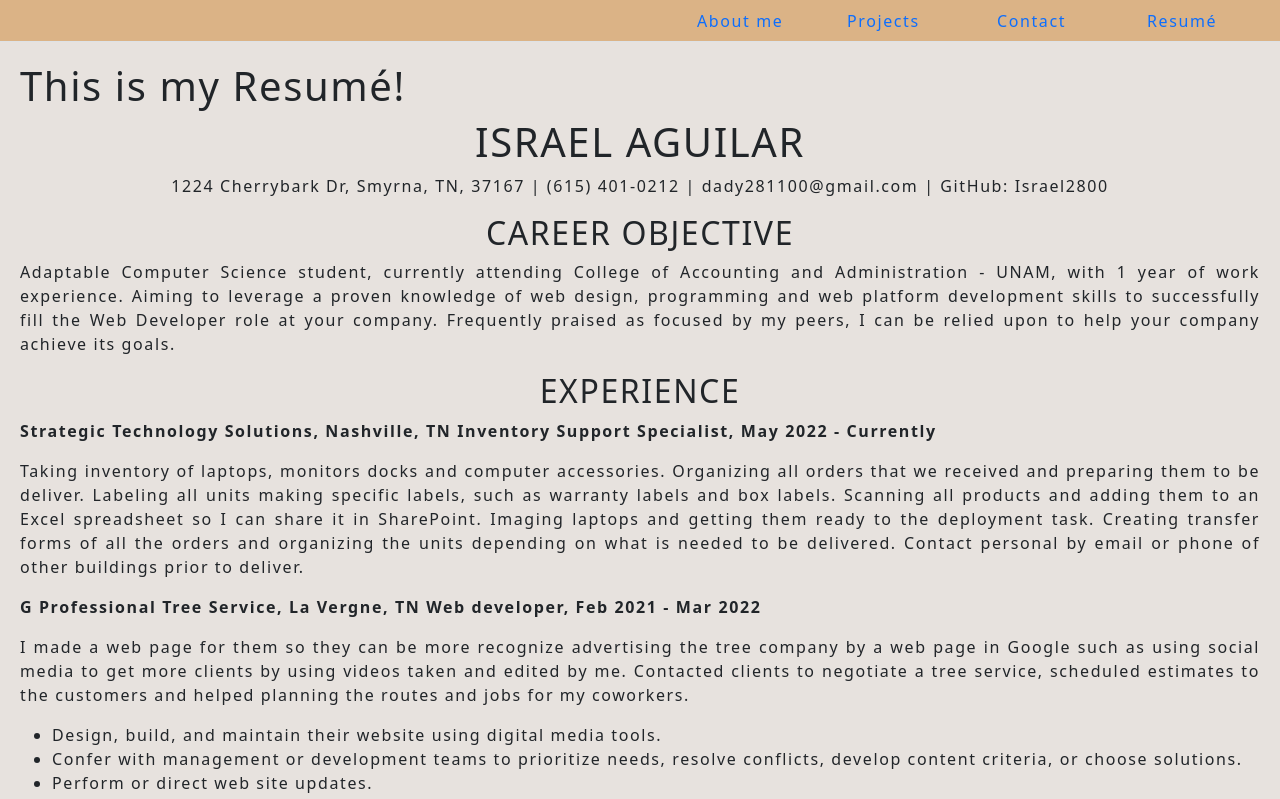
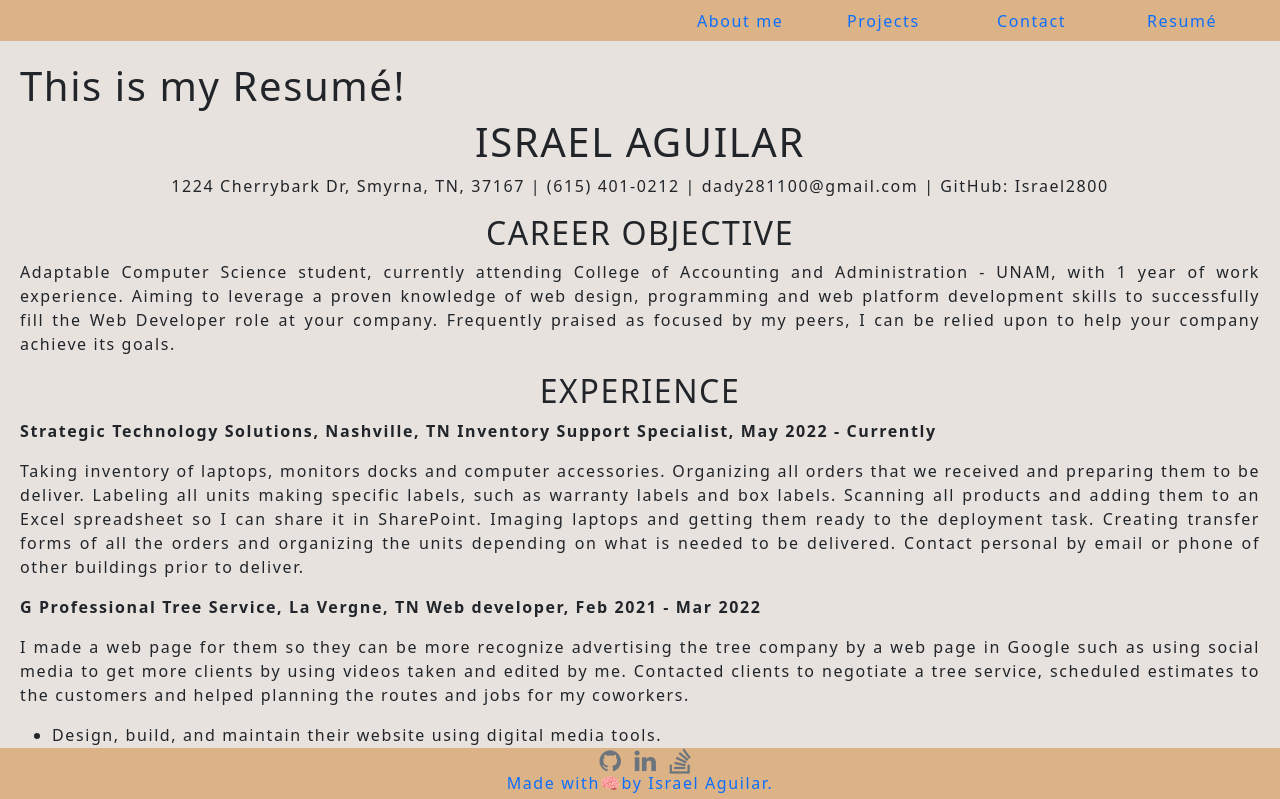
Before and after one commit to Israel2800/my-portfolio, a React (Create React App) app: page / in a window 1280 px wide. Shown: the top 799 px of the page. Built offline with nearby package versions, Linux system fonts and the light colour scheme.

Commit message:
Resume and social media links added

```diff
--- a/package.json
+++ b/package.json
@@ -10,6 +10,7 @@
     "bootstrap": "^5.2.0",
     "react": "^17.0.2",
     "react-dom": "^17.0.2",
+    "react-router-dom": "^6.2.1",
     "react-scripts": "4.0.3",
     "web-vitals": "^1.1.1"
   },
--- a/public/index.html
+++ b/public/index.html
@@ -3,6 +3,7 @@
   <head>
     <meta charset="utf-8" />
     <link rel="icon" href="%PUBLIC_URL%/favicon.ico" />
+    <link rel="stylesheet" href="https://maxcdn.bootstrapcdn.com/font-awesome/4.4.0/css/font-awesome.min.css">
     <meta name="viewport" content="width=device-width, initial-scale=1" />
     <meta name="theme-color" content="#000000" />
     <meta
--- a/src/components/PortfolioContainer.js
+++ b/src/components/PortfolioContainer.js
@@ -4,6 +4,9 @@ import Resume from './pages/Resume';
 import About from './pages/About';
 import Blog from './pages/Projects';
 import Contact from './pages/Contact';
+import Footer from './pages/Footer';
+import { BrowserRouter as Router} from 'react-router-dom';
+
 
 export default function PortfolioContainer() {
   const [currentPage, setCurrentPage] = useState('Home');
@@ -25,11 +28,16 @@ export default function PortfolioContainer() {
   const handlePageChange = (page) => setCurrentPage(page);
 
   return (
+    <Router>
       <div>
         {/* We are passing the currentPage from state and the function to update it */}
         <NavTabs currentPage={currentPage} handlePageChange={handlePageChange} />
         {/* Here we are calling the renderPage method which will return a component  */}
         {renderPage()}
+
+          <Footer />
       </div>
+    </Router>
+
   );
 }
--- a/src/components/pages/Contact.js
+++ b/src/components/pages/Contact.js
@@ -38,7 +38,7 @@ function ContactForm() {
 
   return (
     <section className="who-am-i">
-      <h1 data-testid="h1tag">Contact me</h1>
+      <h1 data-testid="h1tag">Contact me!</h1>
       <div className='contact-form'>
         <form id="contact-form" onSubmit={handleSubmit}>
           <div>
--- /dev/null
+++ b/src/components/pages/Footer.js
@@ -0,0 +1,38 @@
+import React from 'react';
+
+const Footer = () => {
+  return (
+    <footer className="footer">
+      <div className="text-center1">
+        <div className='footerContainer'>
+            <a className='iconDeclared' href="https://github.com/Israel2800" target="_blank" rel="noreferrer">
+                <i className="fa fa-github centerIcon iconProp"></i>
+            </a>
+            <a className='iconDeclared' href="https://www.linkedin.com/in/israel-aguilar-292b97243/" target="_blank" rel="noreferrer">
+                <i class="fa fa-linkedin centerIcon iconProp"></i>
+            </a>
+            <a className='iconDeclared' href="https://stackoverflow.com/users/18821721/israel-aguilar" target="_blank" rel="noreferrer">
+                <i class="fa fa-stack-overflow centerIcon iconProp"></i>
+            </a>
+
+        </div>
+
+            <h4 className='footPhrase'>
+            Made with{' '}
+            <span
+                className="emoji"
+                role="img"
+                aria-label="brain"
+                aria-hidden="false"
+            >
+                🧠
+            </span>{' '}
+            by Israel Aguilar.
+            </h4>
+
+      </div>
+    </footer>
+  );
+};
+
+export default Footer;
--- a/src/index.css
+++ b/src/index.css
@@ -189,7 +189,7 @@ body {
 .contactBtn {
     display: flex;
     position: fixed;
-    top: 70%;
+    top: 74%;
     left: 50%;
     justify-content: center;
     align-items: center;
@@ -248,6 +248,49 @@ width: 100%;
     font-weight: bold;
 }
 
+.footer {
+    position: fixed;
+    left: 0;
+    bottom: 0;
+    width: 100%;
+    height: 52px;
+    background-color: #DBB386;
+    color: #0d6efd;
+    text-align: center;
+}
+
+.footPhrase {
+    font-size: 16px;
+    display: flex;
+    justify-content: center;
+}
+
+.centerIcon {
+    display: flex;
+    justify-content: center;
+}
+
+.iconProp {
+    font-size: 25px;
+    padding-left: 12px;
+    text-decoration: none;
+}
+
+.footerContainer {
+    display: flex;
+    /* margin: auto; */
+    /* background-color: #E7E2DE; */
+    justify-content: center;
+    flex-direction: row;
+    flex-wrap: nowrap;
+    padding-top: 1px;
+}
+
+.iconDeclared {
+    text-decoration: none;
+    color: #6c757d;
+}
+
 @media screen and (max-width: 575px) {
     .profilePhoto {
         display: flex;
```
Also changed, not shown: 1 other file (tests, documents, lock files or other folders). Lines whose indentation alone changed are shown as unchanged.
